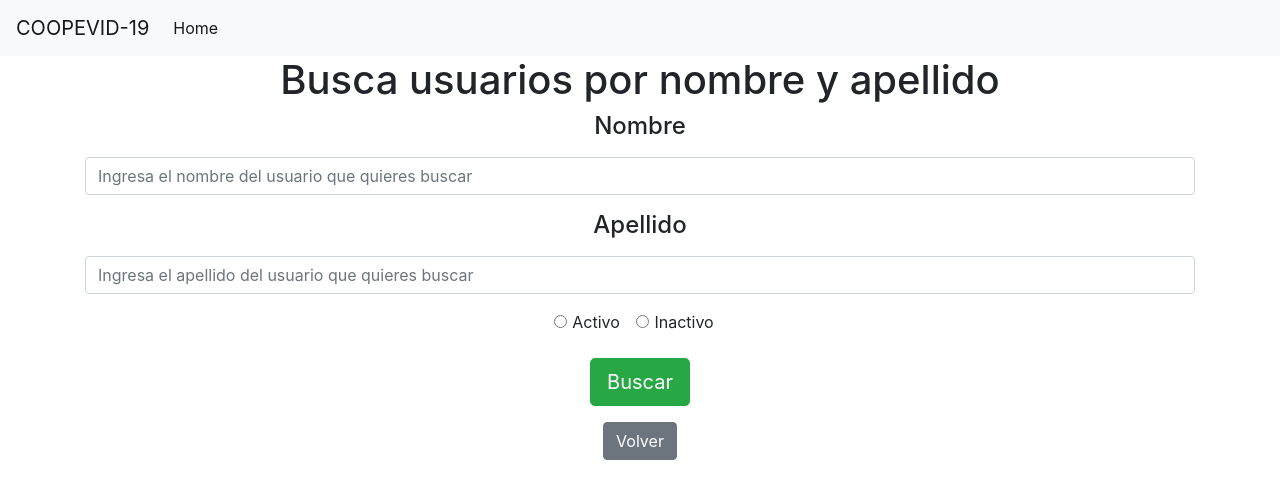
After one commit to Maqui-LP/coopevid-19, a Flask app: page /usuarios/search in a window 1280 px wide. The commit adds this page. Shown: the top 499 px of the page. Run offline with Flask 2, Linux system fonts and the light colour scheme; data that the repository does not hold is empty.

Commit message:
agregue funcionalidad para realizar busquedas por nombre, apellido y estado (activo o inactivo)

```diff
--- a/app/__init__.py
+++ b/app/__init__.py
@@ -82,6 +82,9 @@ def create_app(environment="development"):
     app.add_url_rule("/usuarios/editar", "user_edit", user.edit)
     app.add_url_rule("/usuarios/perfil", "user_perfil", user.perfil)
     app.add_url_rule("/usuarios/toogleUser", "toogle_user_activity", user.toogleUserActivity, methods=["POST"])
+    #rutas para busqueda de usuarios
+    app.add_url_rule("/usuarios/search", "search_users_page", user.searchUserPage)
+    app.add_url_rule("/usuarios/search", "search_users", user.searchUsers, methods=["POST"])
 
     # Rutas de Roles
     app.add_url_rule("/roles", "roles_index", rol.index)
--- a/app/models/user.py
+++ b/app/models/user.py
@@ -79,3 +79,7 @@ class User(db.Model):
             rol = Rol.query.filter(Rol.nombre == str(each)).first()
             if rol not in user.roles:
                 user.roles.append(rol)
+
+    @staticmethod
+    def getByNameLastNameAndState(nombre, apellido, estado):
+        return User.query.filter(User.first_name.like(nombre), User.first_name.like(nombre), User.activo == estado)
--- a/app/resources/user.py
+++ b/app/resources/user.py
@@ -162,3 +162,16 @@ def toogleUserActivity():
     db.session.commit()
 
     return redirect(url_for("user_index"))
+
+def searchUserPage():
+    return render_template("/user/search.html")
+
+def searchUsers():
+    data = request.form.to_dict()
+    nombre= "%{}%".format(data['nombre'])
+    apellido = "%{}%".format(data['apellido'])
+    estado = int(data['estado'])
+
+    users = User.getByNameLastNameAndState(nombre, apellido, estado)
+
+    return render_template("/user/search.html", users=users)
--- a/app/templates/user/index.html
+++ b/app/templates/user/index.html
@@ -8,6 +8,9 @@
 {% endblock %}
 <h1>Usuarios</h1>
 {% block content %}
+<div>
+  <a href="{{ url_for('search_users_page')}}" class="btn btn-primary m-3 p-3 float-right">Buscar Usuarios</a>
+</div>
 <div>
   <a href="{{ url_for('user_new')}}" class="btn btn-primary m-3 p-3">Agregar Usuario</a>
 </div>
--- /dev/null
+++ b/app/templates/user/search.html
@@ -0,0 +1,63 @@
+{% extends "layout.html" %}
+{% block title %}Usuarios{% endblock %}
+{% block head %}
+  {{ super() }}
+{% endblock %}
+{% block navbar %}
+  {% include "navbar.html" %}
+{% endblock %}
+{% set config = getConfig() %}
+{% block content %}
+<div class="container bootstrap snippet">
+  <div class="justify-content-center text-center form">
+      <h1>Busca usuarios por nombre y apellido</h1>
+      <form action="{{url_for('search_users')}}"" method="POST">
+        <div class="form-group">
+              <label for="nombre"><h4>Nombre</h4></label>
+              <input type="text" class="form-control" name="nombre" id="nombre" value="" placeholder="Ingresa el nombre del usuario que quieres buscar" required="true">
+        </div>
+        <div class="form-group">
+            <label for="apellido"><h4>Apellido</h4></label>
+            <input type="text" class="form-control" name="apellido" id="apellido" value="" placeholder="Ingresa el apellido del usuario que quieres buscar" required="true">
+        </div>
+        <!--radio buttons-->
+        <div class="form-check form-check-inline">
+            <input class="form-check-input" type="radio" name="estado" value="1" required="true">
+            <label class="form-check-label">Activo</label>
+          </div>
+          <div class="form-check form-check-inline">
+            <input class="form-check-input" type="radio" name="estado" value="0" required="true">
+            <label class="form-check-label">Inactivo</label>
+          </div>
+        <div class="form-group">
+                <br>
+                <button class="btn btn-lg btn-success" type="submit"><i class="glyphicon glyphicon-ok-sign"></i> Buscar</button>
+        </div>
+      </form>
+      {% if users %}
+      <h2>Listado de usuarios</h2>
+      <table class="table">
+          <thead>
+              <tr>
+                  <th scope="col">Nombre</th>
+                  <th scope="col">Apellido</th>
+                  <th scope="col">Mail</th>
+                </tr>
+            </thead>
+            <tbody>
+                {% for each in users %}
+                <tr>
+                    <td>{{each.first_name}}</td>
+                    <td>{{each.last_name}}</td>
+                    <td>{{each.email}}</td>
+                </tr>
+                {% endfor %}
+            </tbody>
+      </table>
+      {% endif %}
+      <div>
+          <a  href="{{ url_for('user_index') }}"  class="btn btn-secondary">Volver</a>
+      </div>
+    </div>
+</div>
+{% endblock %}
```
